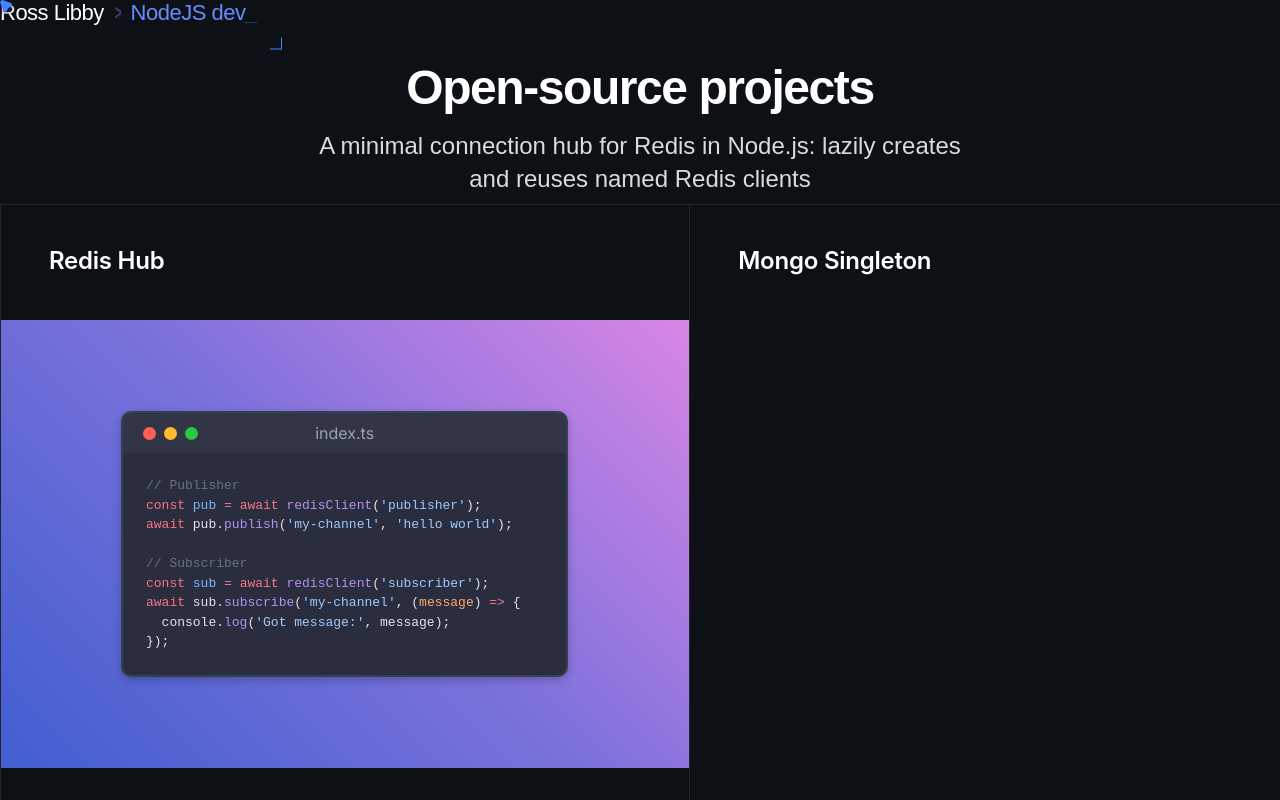
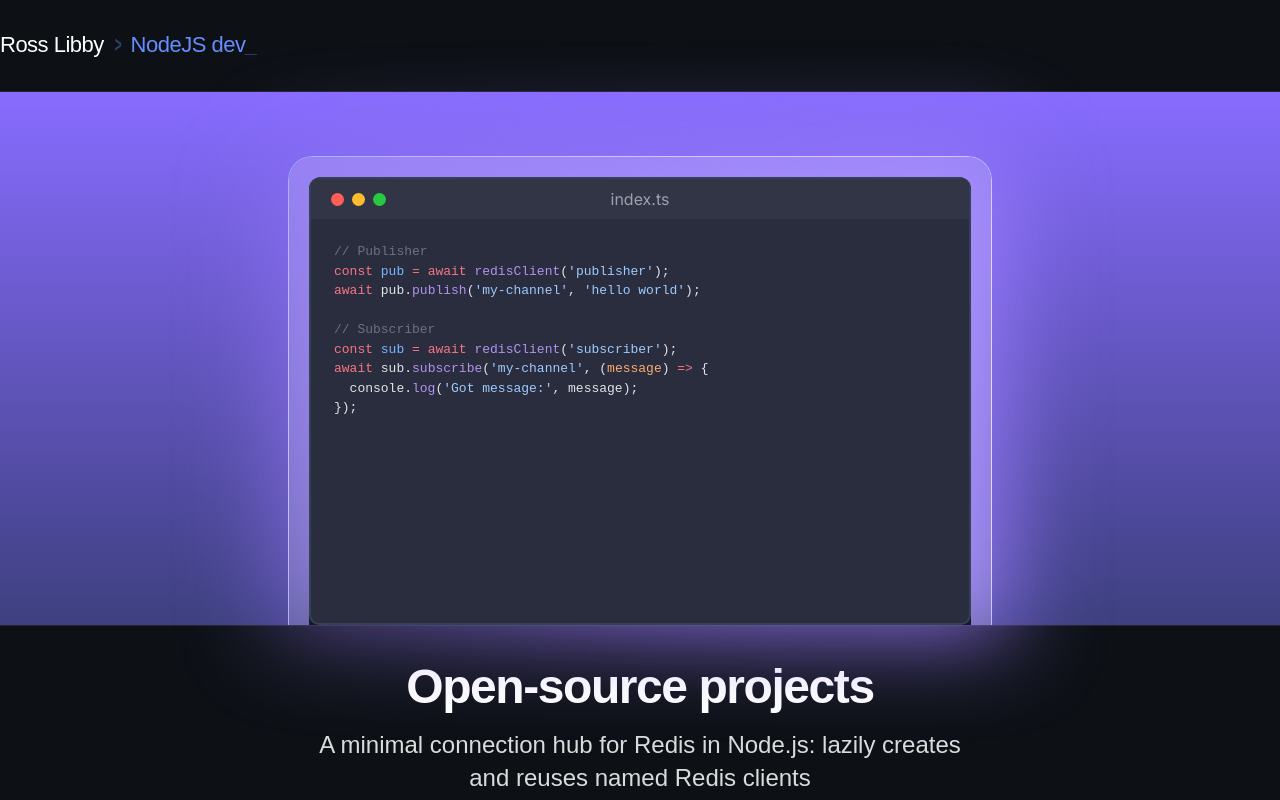
Before and after one commit to rosslibby/rosslibby.com, a Next.js app: page / in a window 1280 px wide. Built offline with nearby package versions, Linux system fonts and the light colour scheme; a web font is replaced by a local one.

Commit message:
feature component built

```diff
--- a/src/app/page.module.scss
+++ b/src/app/page.module.scss
@@ -67,6 +67,18 @@
   }
 }
 
+.header {
+  align-items: center;
+  box-sizing: border-box;
+  display: flex;
+  flex-direction: row;
+  justify-content: flex-start;
+  padding-top: 2rem;
+  margin: 0 auto;
+  max-width: 80rem;
+  width: 100%;
+}
+
 .section {
   border-bottom: 1px solid var(--border-color);
   border-top: 1px solid var(--border-color);
--- a/src/app/page.tsx
+++ b/src/app/page.tsx
@@ -1,12 +1,24 @@
 'use client'
 
-import { Code, Counter, Intro, Target } from '@/components';
+import { Code, Feature, Intro, Target } from '@/components';
 import styles from './page.module.scss';
 import Link from 'next/link';
+
+const lines = [
+  `// Publisher\nconst pub = await redisClient('publisher');`,
+  `await pub.publish('my-channel', 'hello world');`,
+  '',
+  `// Subscriber`,
+  `const sub = await redisClient('subscriber');`,
+  `await sub.subscribe('my-channel', (message) => {`,
+  `  console.log('Got message:', message);`,
+  `});`,
+];
 
 export default function Home() {
   return (
     <main className={styles.main}>
+      <div className={styles.header}>
         <Target id="intro" insights={[
           {
             code: 'const { noun } = useIntro();',
@@ -22,6 +34,19 @@
         ]}>
           <Intro />
         </Target>
+      </div>
+      <div className={styles.section} style={{
+        background: 'linear-gradient(to bottom, #886cff, #31386a 117%)',
+      }}>
+        <div className={styles.container} style={{
+          marginTop: '4rem',
+          maxWidth: '44rem',
+        }}>
+          <Feature>
+            <Code code={lines.join('\n')} featured={true} />
+          </Feature>
+        </div>
+      </div>
       <div style={{
         display: 'flex',
         flexDirection: 'column',
--- a/src/components/code/code.module.scss
+++ b/src/components/code/code.module.scss
@@ -40,6 +40,20 @@
     top: 0;
     width: 100%;
     z-index: 1;
+  }
+
+  &.featured {
+    background: #151d28;
+    border-top-right-radius: 0.75rem;
+    border-top-left-radius: 0.75rem;
+
+    .frame {
+      height: 100%;
+      width: 100%;
+
+      max-height: 100%;
+      max-width: 100%;
+    }
   }
 }
 
--- a/src/components/code/index.tsx
+++ b/src/components/code/index.tsx
@@ -16,8 +16,9 @@
   'linear-gradient(45deg, rgb(68, 202, 255) 0%, rgb(223, 50, 198) 50%, rgb(255, 102, 63) 100%)',
 ];
 
-export const Code = ({ code, language, setting }: {
+export const Code = ({ code, featured, language, setting }: {
   code: string;
+  featured?: boolean;
   language?: string;
   setting?: number;
 }) => {
@@ -26,6 +27,11 @@
   const [background, setBackground] = useState(setting ?? 8);
   const [prevbg, setPrevbg] = useState(background);
   const bg = bgs[background];
+
+  const classname = [
+    styles.wrapper,
+    ...(featured ? [styles.featured] : []),
+  ].join(' ');
 
   const highlight = useCallback(async () => {
     const highlighted = await codeToHtml(code, {
@@ -85,7 +91,7 @@
   }, [highlighted]);
 
   return (
-    <div className={styles.wrapper} data-theme="nuxt"
+    <div className={classname} data-theme="nuxt"
       style={{
         '--bg': bg,
         '--prev-bg': bgs[prevbg],
--- /dev/null
+++ b/src/components/feature/feature.module.scss
@@ -0,0 +1,53 @@
+.container {
+  height: max-content;
+  position: relative;
+  width: 100%;
+}
+
+.background {
+  height: 100%;
+  left: 0;
+  mask-image: linear-gradient(180deg, #ffffff00, #ffffff 25%);
+  position: absolute;
+  top: 0;
+  width: 100%;
+  z-index: -1;
+}
+
+.floating {
+  background-color: #ffffff26;
+  border: 0.0625rem solid #8c93fb;
+  border-bottom: none;
+  border-top-left-radius: 1.5rem;
+  border-top-right-radius: 1.5rem;
+  height: max-content;
+  left: 0;
+  padding: 1.25rem 1.25rem 0;
+  position: relative;
+  top: 0;
+  width: 100%;
+  z-index: 1;
+
+  &::before {
+    background: radial-gradient(141.53% 114.68% at 87.46% 55.27%, #9a7cff 36.75%, #0e0aa200 100%);
+    border-radius: inherit;
+    content: '';
+    filter: blur(42px);
+    height: 100%;
+    left: 0;
+    opacity: 0.85;
+    position: absolute;
+    top: 0;
+    transform: scale(1.05);
+    mix-blend-mode: plus-lighter;
+    width: 100%;
+    z-index: -2;
+  }
+}
+
+.content {
+  border-radius: inherit;
+  height: max-content;
+  transition: opacity .2s cubic-bezier(0.165, 0.84, 0.44, 1),transform .2s cubic-bezier(0.165, 0.84, 0.44, 1);
+  width: 100%;
+}
--- /dev/null
+++ b/src/components/feature/index.tsx
@@ -0,0 +1,17 @@
+'use client';
+import styles from './feature.module.scss';
+
+export const Feature = ({ children }: {
+  children: React.ReactNode;
+}) => {
+  return (
+    <div className={styles.container}>
+      <div className={styles.background} />
+      <div className={styles.floating}>
+        <div className={styles.content}>
+          {children}
+        </div>
+      </div>
+    </div>
+  );
+};
--- a/src/components/index.ts
+++ b/src/components/index.ts
@@ -2,6 +2,7 @@
 export * from './counter';
 export * from './cursor';
 export * from './drawer';
+export * from './feature';
 export * from './intro';
 export * from './target';
 export * from './viewfinder';
```
Lines whose indentation alone changed are shown as unchanged.
